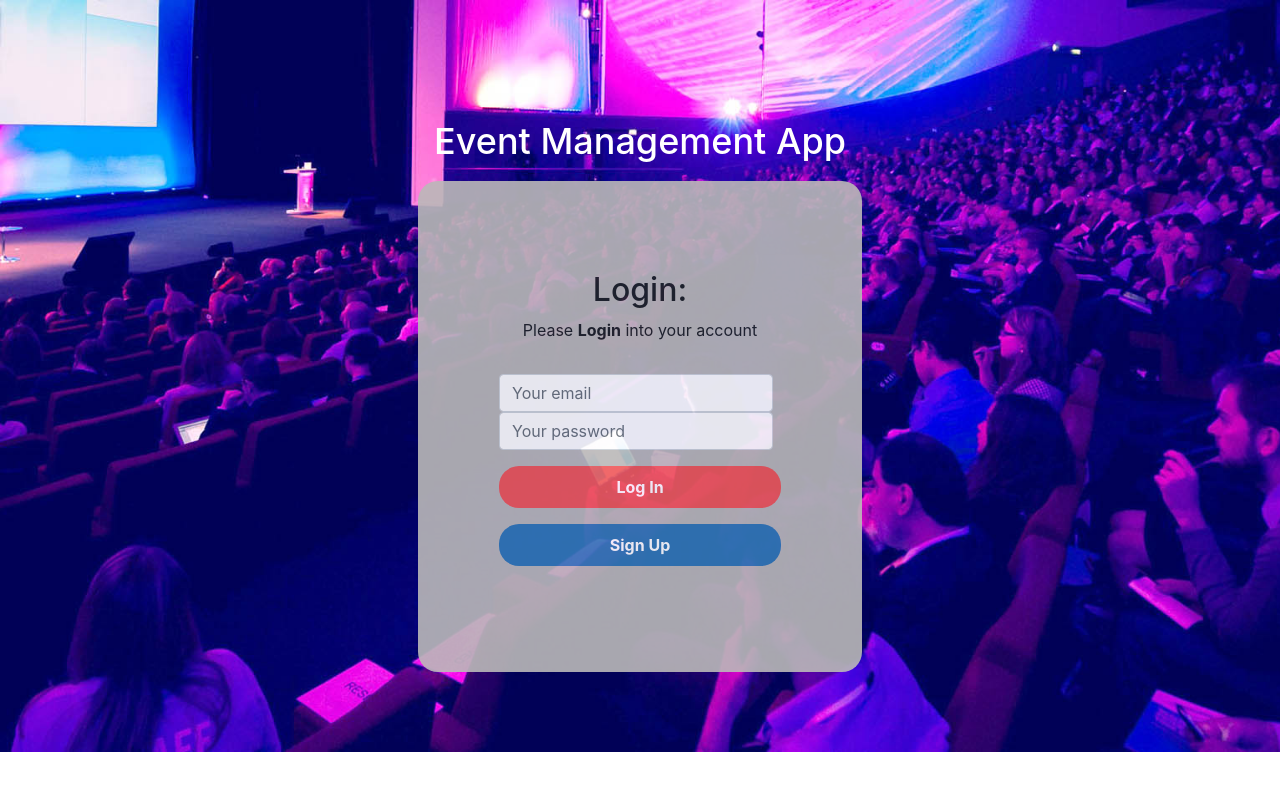
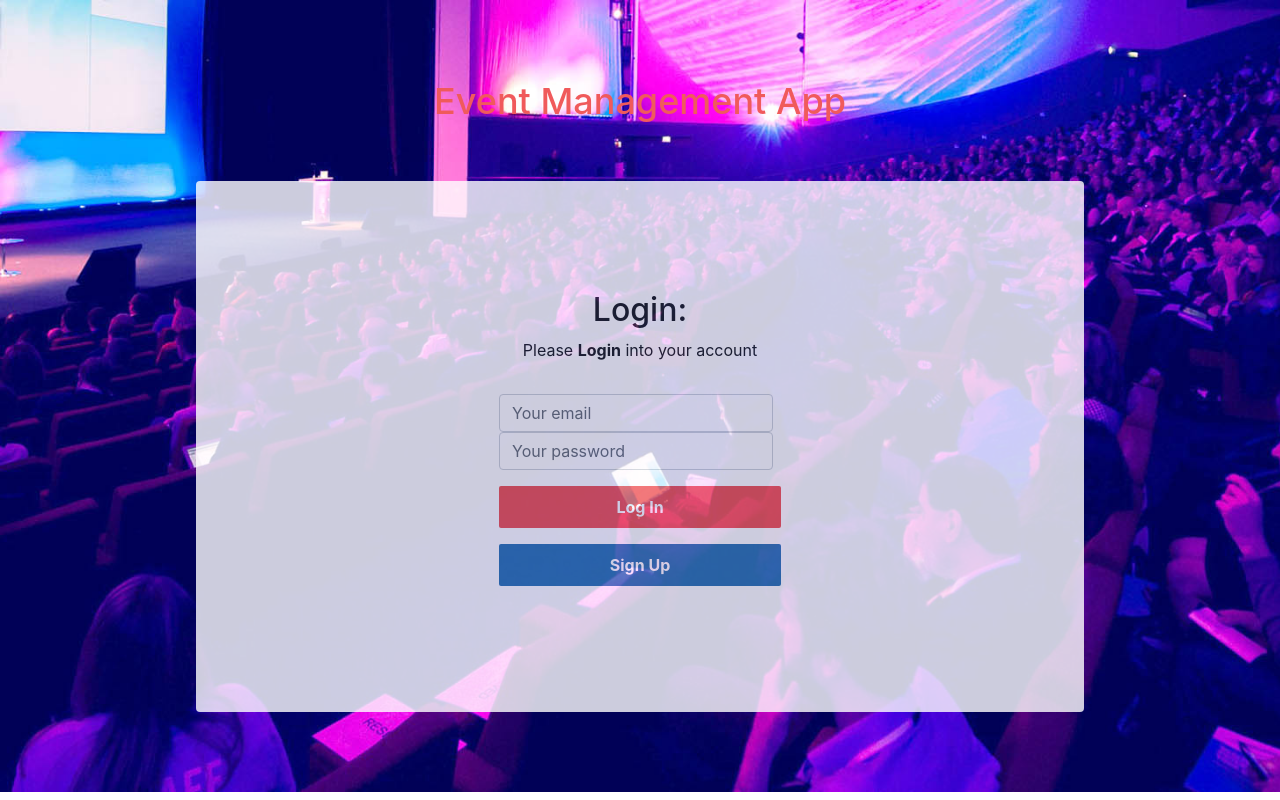
Before and after one commit to yashraj2312/event-management-frontend, a React (Create React App) app: page /login in a window 1280 px wide. Built offline with nearby package versions, Linux system fonts and the light colour scheme.

Commit message:
Update App.css

```diff
--- a/src/App.css
+++ b/src/App.css
@@ -1,4 +1,5 @@
 @import url("https://fonts.googleapis.com/css2?family=Roboto:ital,wght@0,700;1,400&display=swap");
+
 * {
     margin: 0;
     padding: 0;
@@ -27,7 +28,6 @@ button {
 
 .container {
     margin: 80px auto;
-    max-width: 450px;
     width: 100%;
     display: flex;
     flex-direction: column;
@@ -35,19 +35,17 @@ button {
 }
 
 .container h1 {
-    color: #ffffff;
+    color: #f05a5b;
     font-size: 36px;
-    position: relative;
-    top: 40px;
 }
 
 .content {
-    width: 40%;
-    opacity: 0.9;
-    background: #bbb9b9;
+    width: 80%;
+    opacity: 0.8;
+    background: #ffffff;
     margin-top: 50px;
-    border-radius: 20px;
-    padding: 10px;
+    border-radius: 4px;
+    padding: 30px;
 }
 
 .content > p {
@@ -58,7 +56,7 @@ button {
 
 .content button.submit-btn {
     border: 0;
-    border-radius: 20px;
+    border-radius: 2px;
     width: 100%;
     height: 42px;
     padding: 0 20px;
@@ -76,7 +74,7 @@ button {
 
 .content button.secondary-btn {
     border: 0;
-    border-radius: 20px;
+    border-radius: 2px;
     width: 100%;
     height: 42px;
     padding: 0 20px;
```
